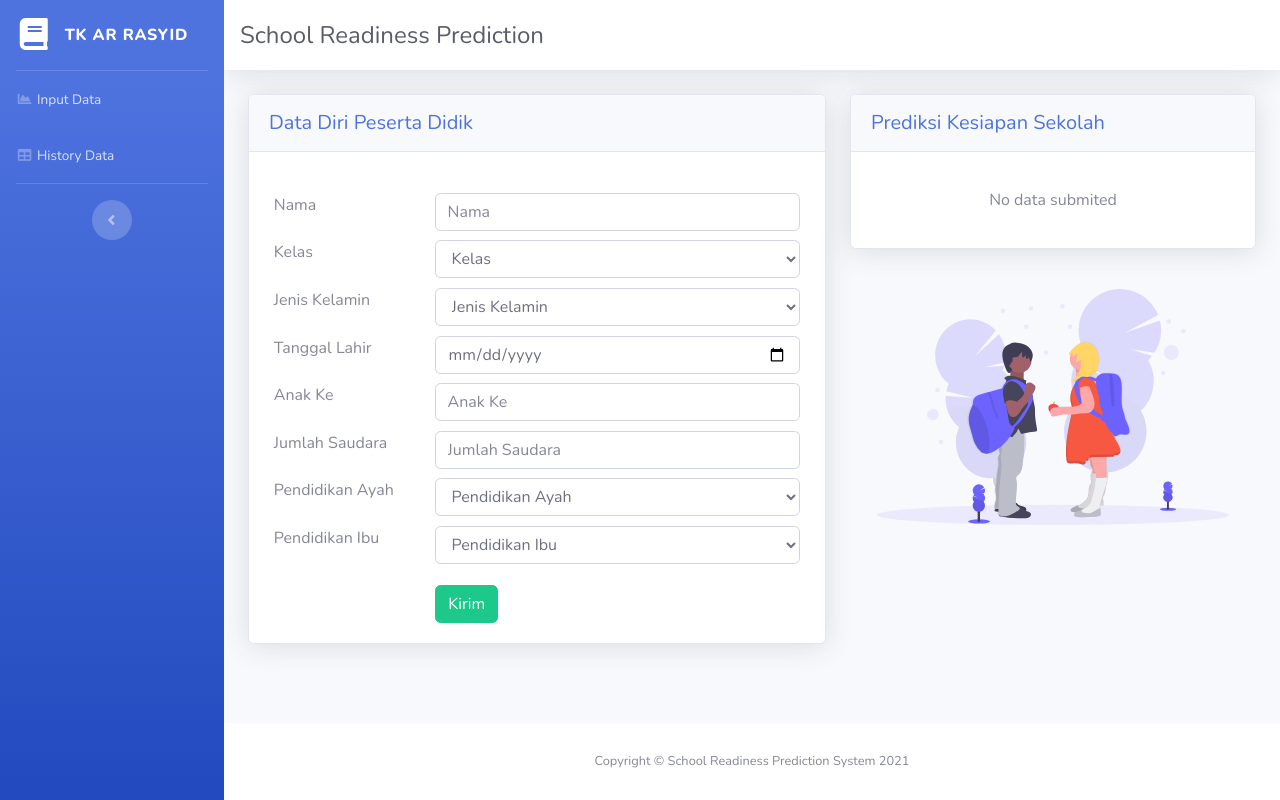
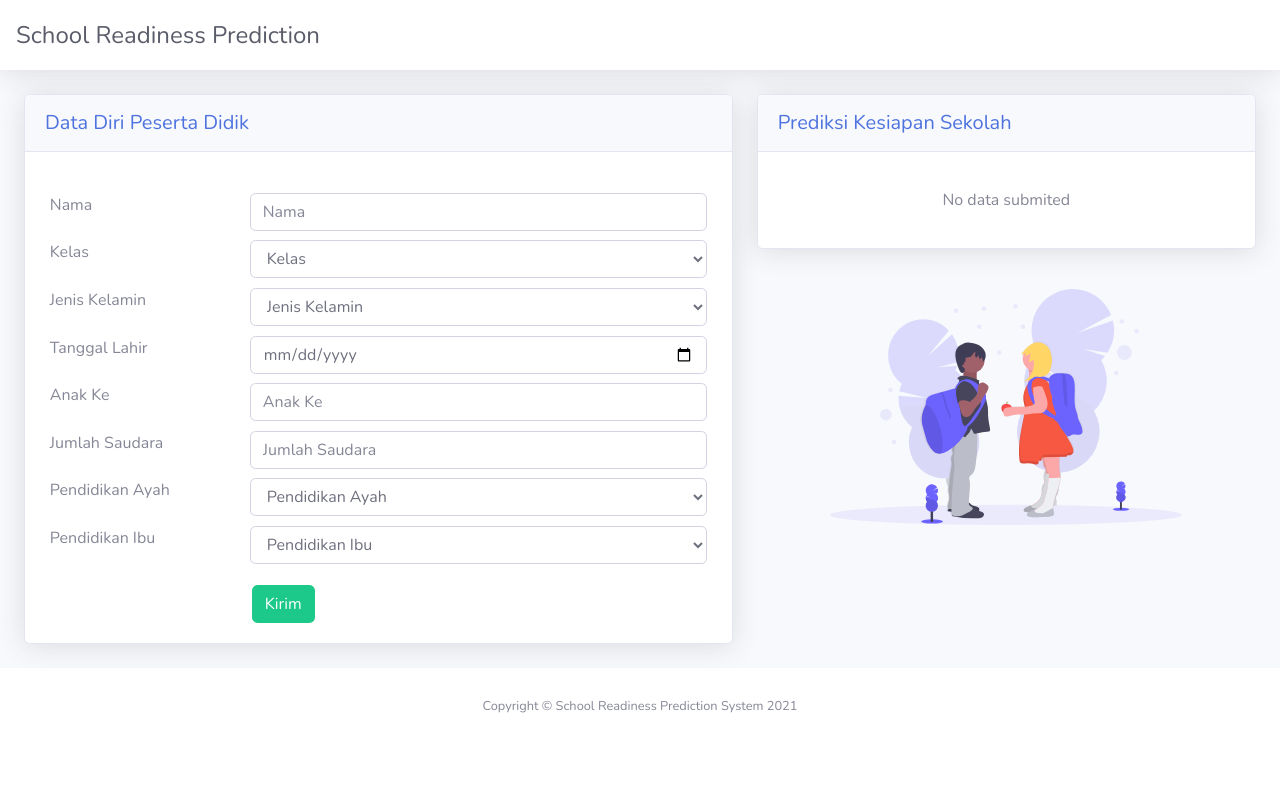
Before and after one commit to indahmustika/flask-school-readiness, a Flask app: page / in a window 1280 px wide. Run offline with Flask 2, Linux system fonts and the light colour scheme; some libraries are stand-ins or nearby versions.

Commit message:
Update index.html

```diff
--- a/templates/index.html
+++ b/templates/index.html
@@ -10,15 +10,6 @@
 
 <body id="page-top">
 	<div id="wrapper">
-		<ul class="navbar-nav bg-gradient-primary sidebar sidebar-dark accordion" id="accordionSidebar">
-			<a class="sidebar-brand d-flex align-items-center justify-content-center" href=""><div class="sidebar-brand-icon"><i class="fas fa-book"></i></div><div class="sidebar-brand-text mx-3">TK AR RASYID</div></a>
-			<hr class="sidebar-divider my-0">
-			<li class="nav-item"><a class="nav-link" href=""><i class="fas fa-fw fa-chart-area"></i><span>Input Data</span></a></li>
-			<li class="nav-item"><a class="nav-link" href=""><i class="fas fa-fw fa-table"></i><span>History Data</span></a></li>
-			<hr class="sidebar-divider d-none d-md-block">
-			<div class="text-center d-none d-md-inline"><button class="rounded-circle border-0" id="sidebarToggle"></button></div>
-		</ul>
-
 		<div id="content-wrapper" class="d-flex flex-column">
 			<div id="content">
 				<nav class="navbar navbar-expand navbar-light bg-white topbar mb-4 static-top shadow">
```
